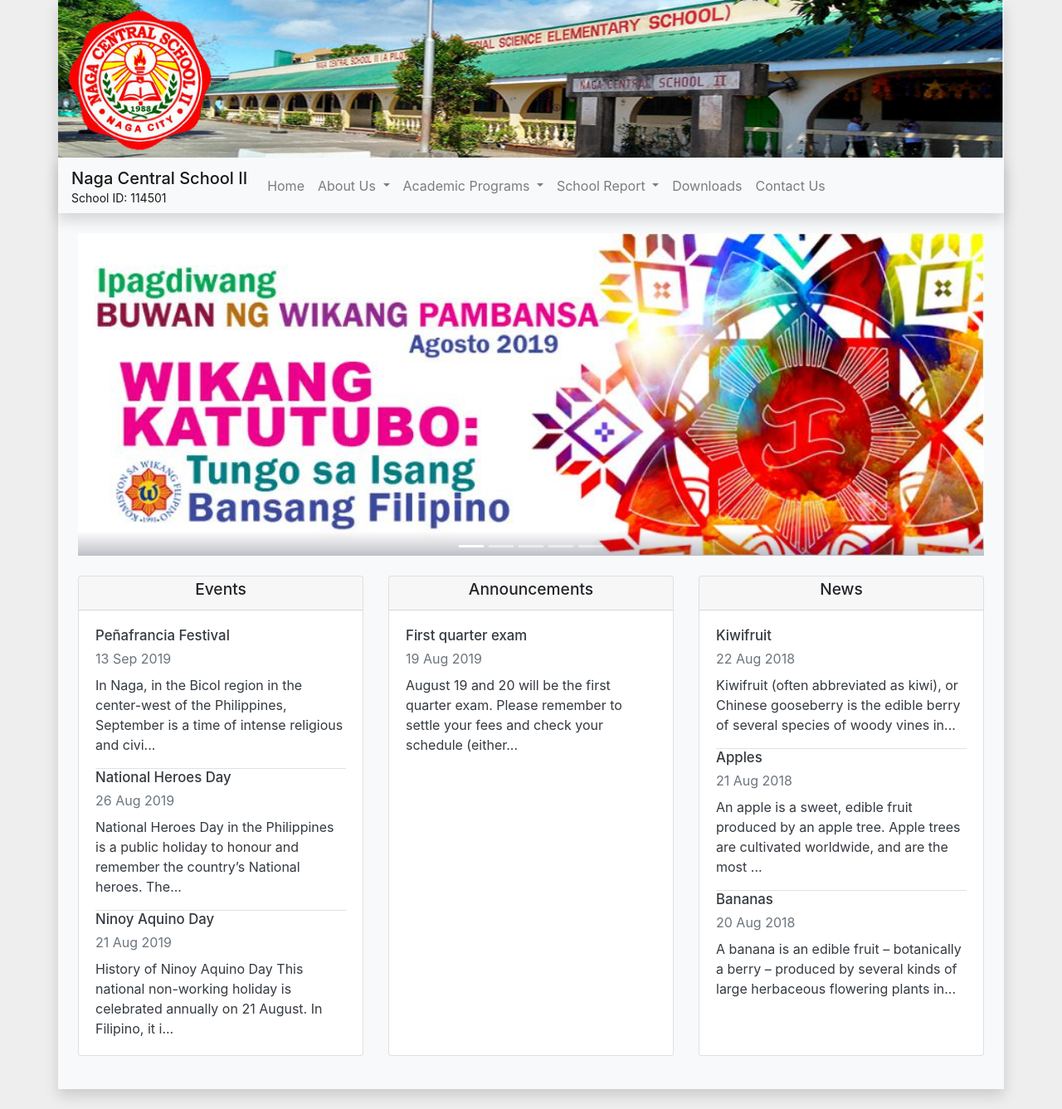
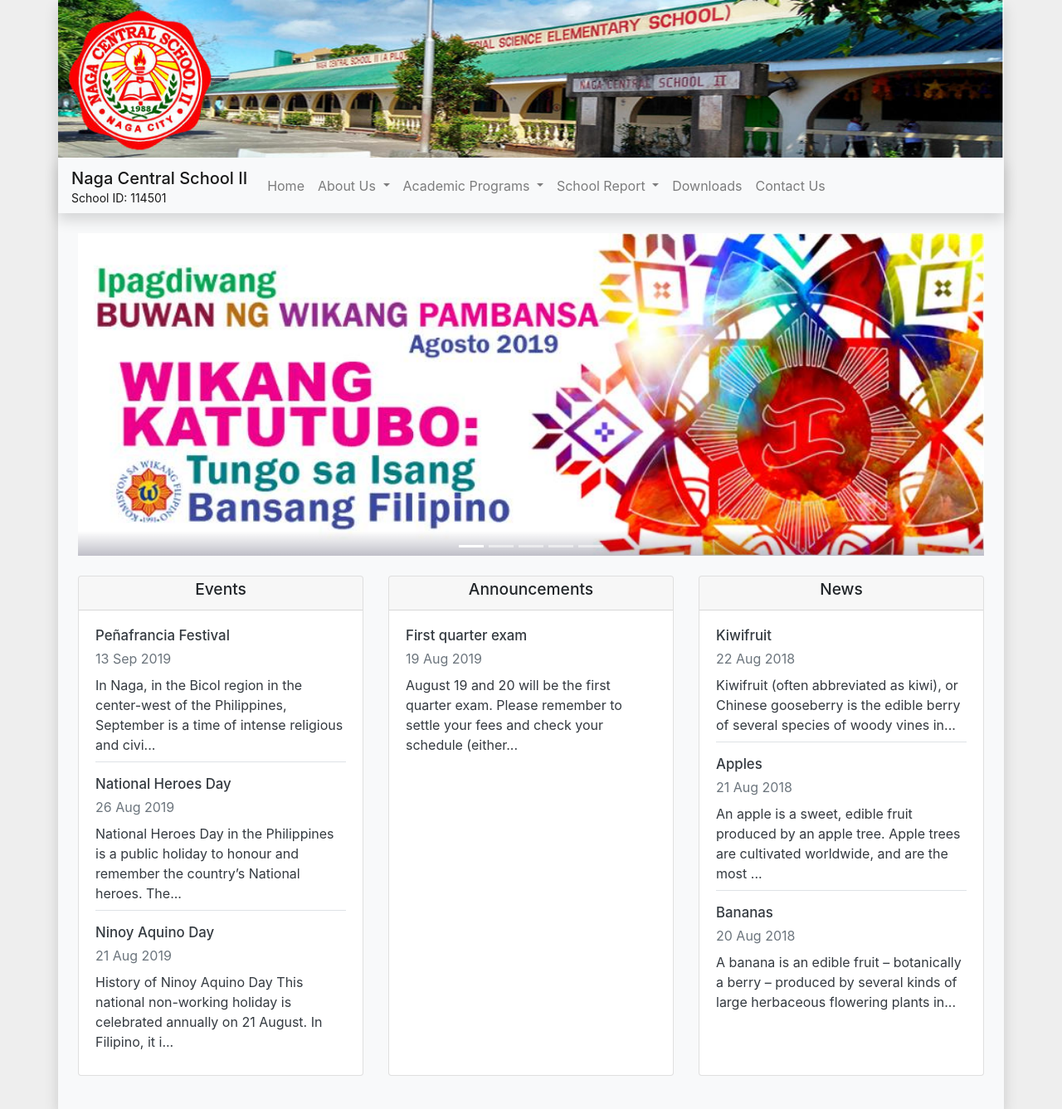
Before and after one commit to nagacentralschool2/nagacentralschool2.github.io, a Jekyll site: the page built from index.html, in a window 1280 px wide. Shown: the whole page at 83% size. Built offline with Jekyll 4.4.1, drawn with Linux system fonts in a browser that asks for light colours.

Commit message:
Better spacing on home cards

```diff
--- a/_includes/home-card.html
+++ b/_includes/home-card.html
@@ -7,17 +7,17 @@
       {% assign count = include.items | size %}
       {% for item in include.items limit:include.limit %}
       <a href="{{ item.url }}" class="text-dark text-decoration-none">
-        <h6 class="card-title">{{ item.title }}</h6>
+        <h6 class="card-title {% if forloop.first == false %} border-top pt-3 {% endif %}">{{ item.title }}</h6>
         <p class="card-subtitle mb-2 text-muted">{{ item.date | date_to_string }}</p>
         {% comment %} class "line-clamp" does not work, we get a "p" tag inside excerpt. {% endcomment %}
-        <p class="card-text {% if forloop.last == false or count > include.limit %} border-bottom pb-3 {% endif %}">
+        <p class="card-text pb-2">
           {{ item.content | strip_html | truncate: 120 }}</p>
       </a>
       {% endfor %}
 
       {% if count > include.limit %}
       <a href="{{ include.linkAll }}" class="text-dark text-decoration-none">
-        <h6 class="card-subtitle pt-2">See all {{ count }} {{ include.title | downcase }}</h6>
+        <h6 class="card-subtitle border-top pt-3 pb-2">See all {{ count }} {{ include.title | downcase }}</h6>
       </a>
       {% endif %}
 
```
